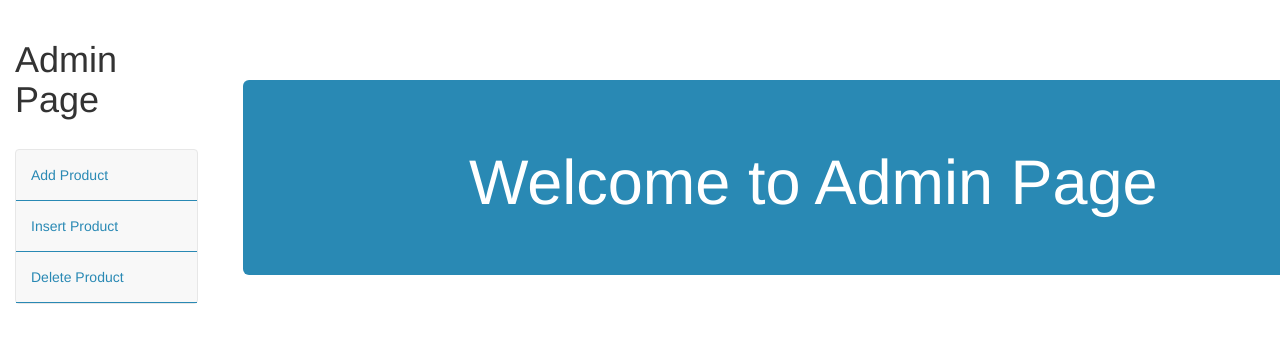
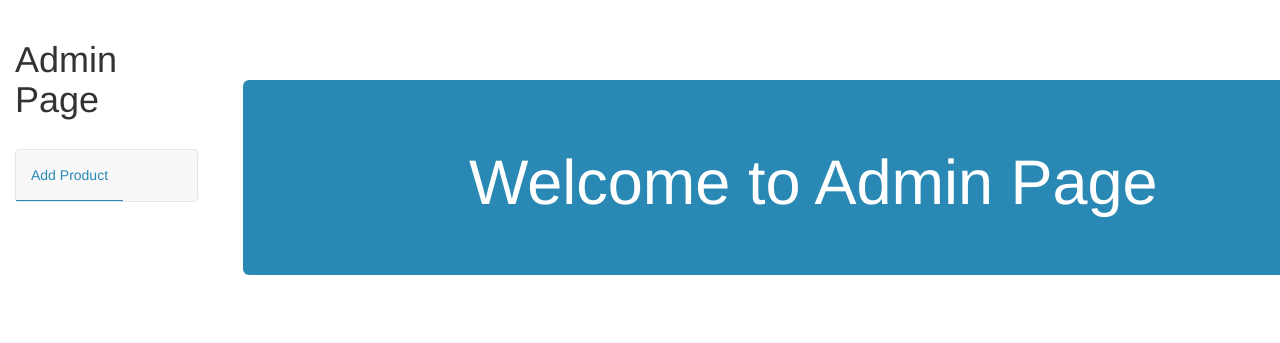
Before and after one commit to emirarditi/ProjectShowcase, a PHP site: page /AdminPage.php in a window 1280 px wide; the page is wider, and only the part inside the window is pictured. Shown: the part 52-395 px from the top of that part. Run offline with PHP 8.4, Linux system fonts and the light colour scheme; data comes from the database, SQL or seed files in the repository; some libraries are stand-ins or nearby versions.

Commit message:
Removed the unnecessary links

```diff
--- a/AdminPage.php
+++ b/AdminPage.php
@@ -17,8 +17,6 @@
                         <div class="dropdown">
                             <ul class="nav navbar-nav left">
                                 <li><a href="AdminAdd.php">Add Product</a></li>
-                                <li><a href="#">Insert Product</a></li>
-                                <li><a href="#">Delete Product</a></li>
                             </ul>
                         </div>
                     </div>
```
